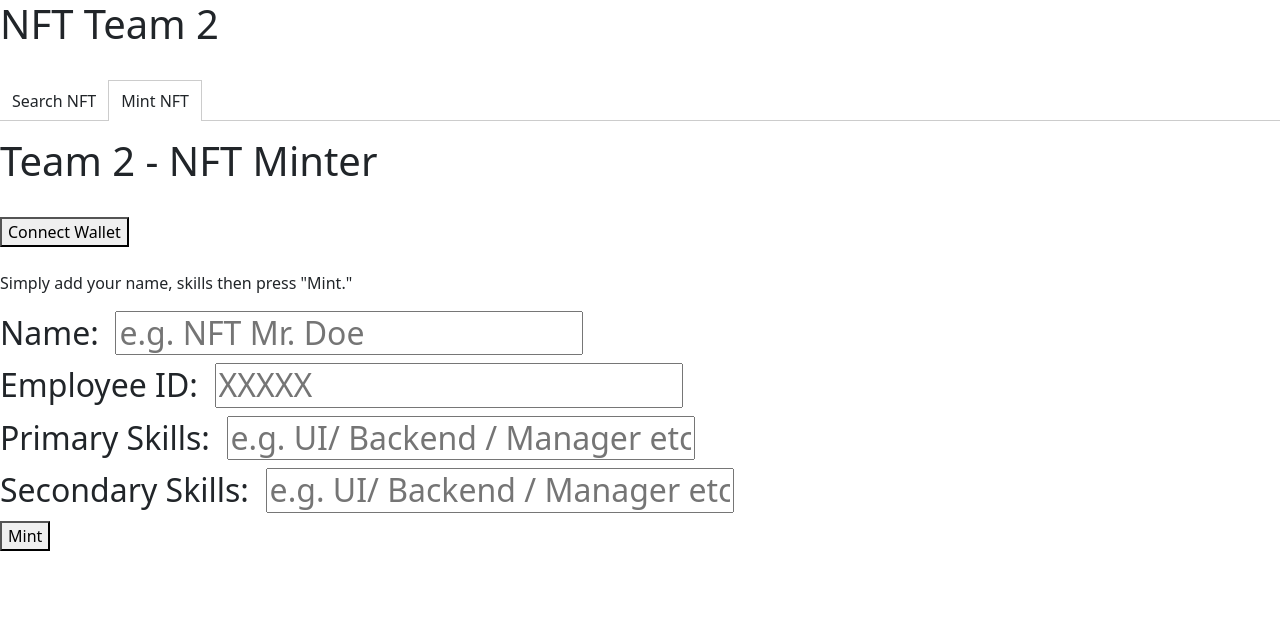
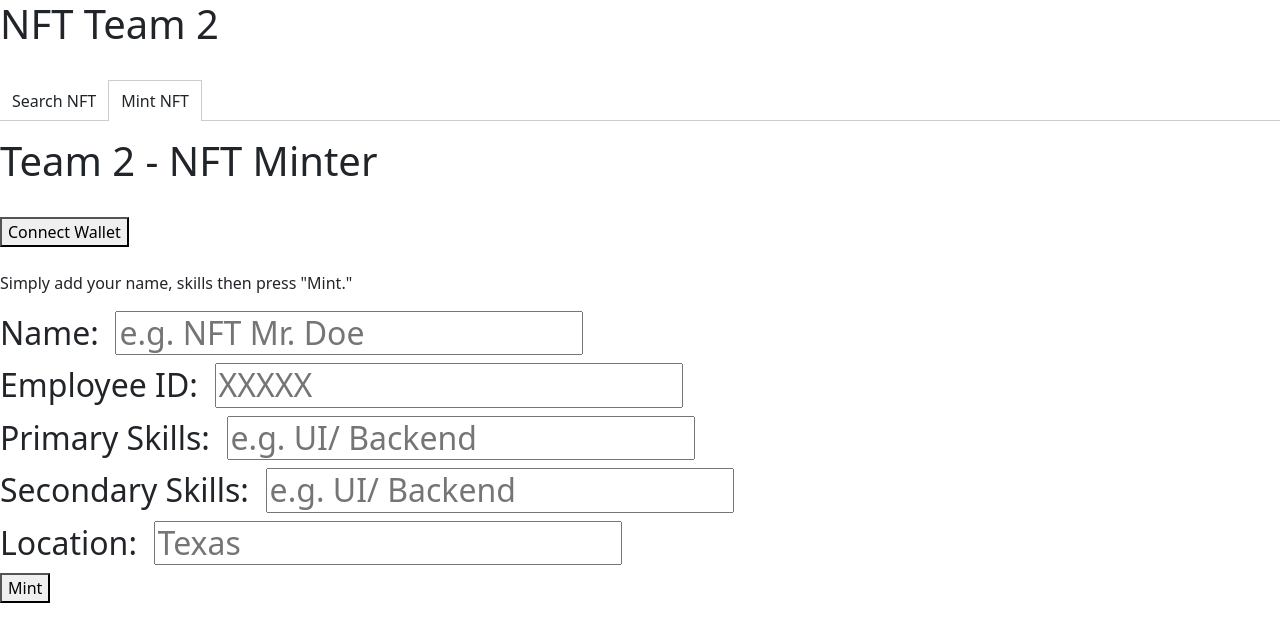
Before and after one commit to devendra-wanjara-ey/testrepo, a React (Create React App) app in the folder frontend/: page / in a window 1280 px wide. Both pictures are taken after a click on the item "Mint NFT". Shown: the top 642 px of the page. Built offline with nearby package versions, Linux system fonts and the light colour scheme.

Commit message:
Local session

```diff
--- a/frontend/src/Minter.tsx
+++ b/frontend/src/Minter.tsx
@@ -2,9 +2,8 @@
 import Web3 from "web3";
 import { Contract } from "web3-eth-contract";
 import 'bootstrap/dist/css/bootstrap.css';
-import { Team2NFTAbi } from './Team2NFTAbi';
 import { useState } from "react";
-import { Card } from "react-bootstrap";
+import React from "react";
 declare var window: any;
 
 var contract: Contract | null = null;
@@ -20,12 +19,18 @@ interface Team2NFT {
 
 
 function Minter() {
+
   const [address, setAddress] = useState('');
   const [name, setName] = useState('');
   const [primarySkill, setPrimarySkill] = useState('');
   const [secondarySkill, setSecondarySkill] = useState('');
   const [empId, setEmpId] = useState('');
+  const [location, setLocation] = useState('');
   const [ntfs, setNfts] = useState<Team2NFT[]>([]);
+
+
+
+
 
   const handleContractChange = async () => {
     try{
@@ -42,11 +47,40 @@ function Minter() {
     }
   };
 
+
+
+
+
+
+
   const mint = async() => {
-    try{
+
+
+   var tokenID = Math.floor(Math.random()*10);
+   const token = "https://raw.githubusercontent.com/devendra-wanjara-ey/testrepo/main/assets/Team2NFT_"
+  +tokenID+".json"
+    console.log(tokenID)
+    if(address == ''){
+    alert("Please Connect the Wallet");
+      return;
+    }
+
+    if(name == '' && empId == ''){
+      alert("Please enter Name and EmployeeID");
+      return;
+    }
+    const jsonObj = {
+      name: {name},
+      empId: {empId},
+      primarySkill: {primarySkill},
+      secondarySkill: {secondarySkill},
+      location:{location}
+    }
+
+
 
       const web3 = new Web3(window.ethereum);
-	      const contract = new web3.eth.Contract([
+      contract = new web3.eth.Contract([
         {
           "inputs": [],
           "stateMutability": "nonpayable",
@@ -530,11 +564,28 @@ function Minter() {
         }
       ], SMART_CONTRACT);
       console.log("add >"+address)
-        contract.methods.mint(SMART_CONTRACT).send({ from: account})
 
-    }catch(ex){
-      console.log(ex)
-    }
+
+      const data = await contract.methods.mint(address).encodeABI()
+      console.log("data >>"+data);
+
+
+      const params = {
+          from: address,
+          to: SMART_CONTRACT,
+          data: data
+      };
+
+      localStorage.setItem(token,JSON.stringify(jsonObj));
+
+      window.ethereum.request({
+          method: 'eth_sendTransaction',
+          params: [params]
+      }).then((res: string) => {
+          console.log("res >>"+res);
+      });
+
+
   }
 
 
@@ -563,29 +614,36 @@ function Minter() {
       </p>
 
         <h2 >Name:
-          &nbsp;<input
+          &nbsp;<input required
           type="text"
           placeholder="e.g. NFT Mr. Doe" value={name}
           onChange={(e) => setName(e.target.value)}
         />
         </h2>
         <h2 >Employee ID:
-          &nbsp;<input
+          &nbsp;<input required
           type="text"
           placeholder="XXXXX" value={empId}
-          onChange={(e) => setName(e.target.value)}
+          onChange={(e) => setEmpId(e.target.value)}
         />
         </h2>
         <h2>Primary Skills:
             &nbsp;<input
           type="text" value ={primarySkill}
-          placeholder="e.g. UI/ Backend / Manager etc." onChange={(e) => setName(e.target.value)}
+          placeholder="e.g. UI/ Backend " onChange={(e) => setPrimarySkill(e.target.value)}
         />
         </h2>
         <h2>Secondary Skills:
             &nbsp;<input
           type="text" value ={secondarySkill}
-          placeholder="e.g. UI/ Backend / Manager etc." onChange={(e) => setName(e.target.value)}
+          placeholder="e.g. UI/ Backend " onChange={(e) => setSecondarySkill(e.target.value)}
+        />
+        </h2>
+
+        <h2>Location:
+            &nbsp;<input
+          type="text" value ={location}
+          placeholder="Texas" onChange={(e) => setLocation(e.target.value)}
         />
         </h2>
 
@@ -602,3 +660,7 @@ function Minter() {
 };
 
 export default Minter;
+
+function axios(url: string): any {
+  throw new Error("Function not implemented.");
+}
```
Also changed, not shown: 2 other files (tests, documents, lock files or other folders). Lines whose indentation alone changed are shown as unchanged.
